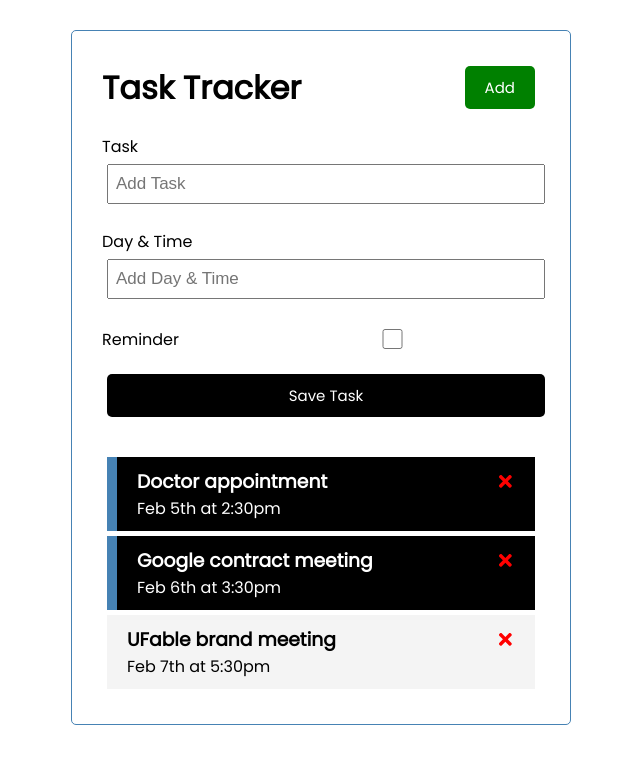
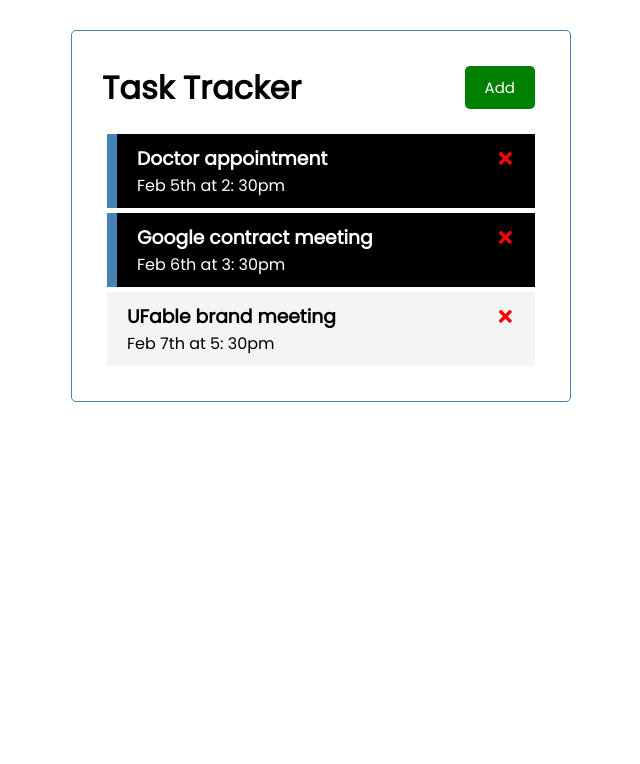
Before and after one commit to artfct/Simple-Todo-Reminder, a React (Create React App) app in the folder react-task-tracker/: page / in a window 1280 px wide. Shown: the top 764 px of the page, without its empty margins (319-959 px from the left). Built offline with nearby package versions, Linux system fonts and the light colour scheme; data requests are answered from the project's data file.

Commit message:
Fetch existing tasks from db.json and update to tasks array for diaplay

```diff
--- a/react-task-tracker/src/App.js
+++ b/react-task-tracker/src/App.js
@@ -1,32 +1,29 @@
-import { useState } from 'react'
+import { useState, useEffect } from 'react'
 
 import Header from './components/Header'
 import Tasks from './components/Tasks'
 import AddTask from './components/AddTask'
 
 function App() {
-  const [tasks, setTasks] = useState(
-    [
-      {
-        id: 1,
-        text: 'Doctor appointment',
-        day: 'Feb 5th at 2:30pm',
-        reminder: true,
-      },
-      {
-        id: 2,
-        text: 'Google contract meeting',
-        day: 'Feb 6th at 3:30pm',
-        reminder: true,
-      },
-      {
-        id: 3,
-        text: 'UFable brand meeting',
-        day: 'Feb 7th at 5:30pm',
-        reminder: false,
-      },
-    ]
-  )
+  const [showAddTask, setShowAddTask] = useState(false)
+  const [tasks, setTasks] = useState([])
+
+  useEffect(() => {
+    const getTasks = async () => {
+      const tasksFromServer = await fetchTasks()
+      setTasks(tasksFromServer)
+    }
+
+    getTasks()
+  }, [])
+
+  // Fetch Tasks
+  const fetchTasks = async () => {
+    const res = await fetch('http://localhost:5000/tasks')
+    const data = await res.json()
+
+    return data
+  }
 
   // Add Task
   const addTask = (task) => {
@@ -51,8 +48,10 @@
 
   return (
     <div className='container'>
-      <Header />
-      <AddTask onAdd={addTask} />
+      <Header
+        onAdd={() => setShowAddTask(!showAddTask)}
+        showAdd={showAddTask} />
+      {showAddTask && <AddTask onAdd={addTask} />}
       {tasks.length > 0 ? (
         <Tasks tasks={tasks} onDelete={deleteTask} onToggle={toggleReminder} />
       ) : ('No Tasks to show'
--- a/react-task-tracker/src/components/Header.js
+++ b/react-task-tracker/src/components/Header.js
@@ -1,14 +1,14 @@
 import PropTypes from 'prop-types'
 import Button from './Button'
 
-const Header = ({ title }) => {
-    const onClick = () => {
-        console.log('Clicked')
-    }
+const Header = ({ title, onAdd, showAdd }) => {
     return (
         <header className='header'>
             <h1>{title}</h1>
-            <Button color='green' text='Add' onClick={onClick} />
+            <Button
+                color={showAdd ? 'red' : 'green'}
+                text={showAdd ? 'Close' : 'Add'}
+                onClick={onAdd} />
         </header>
     )
 }
```
Also changed, not shown: 1 other file (tests, documents, lock files or other folders).
